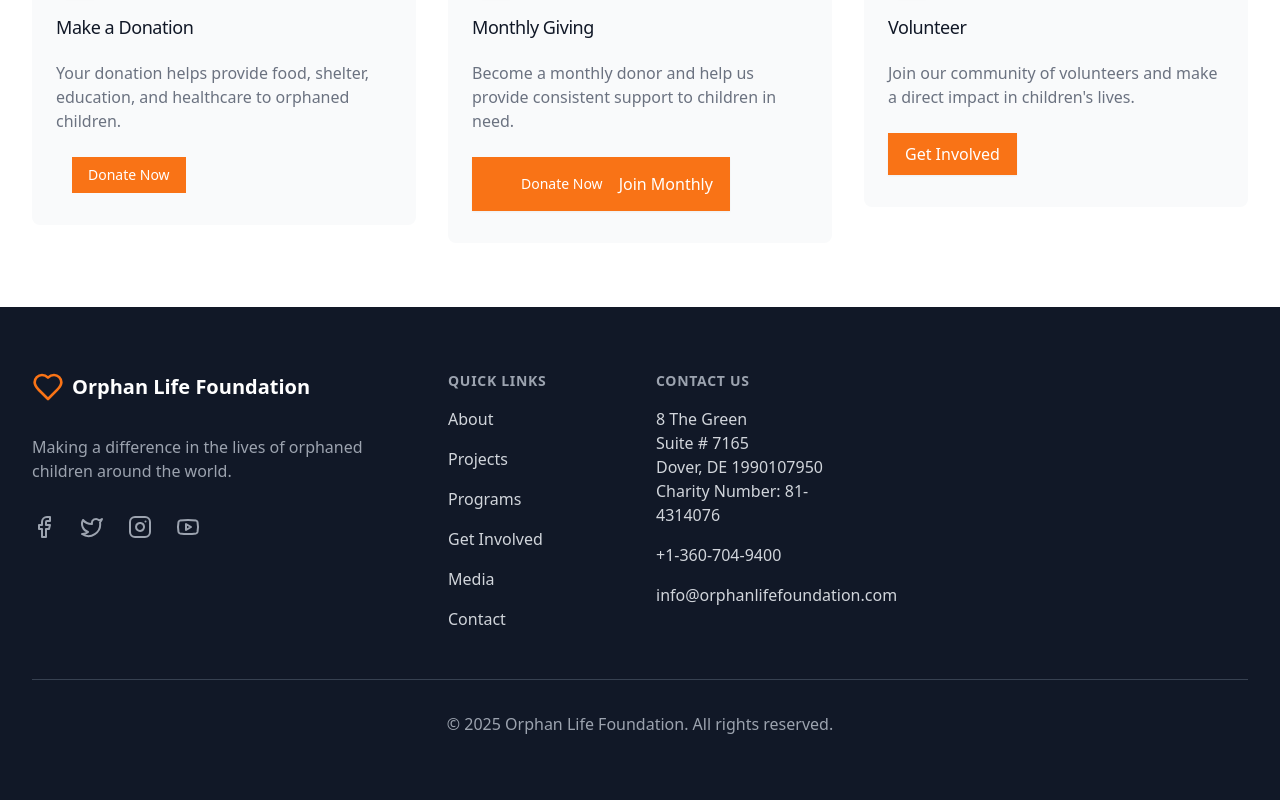
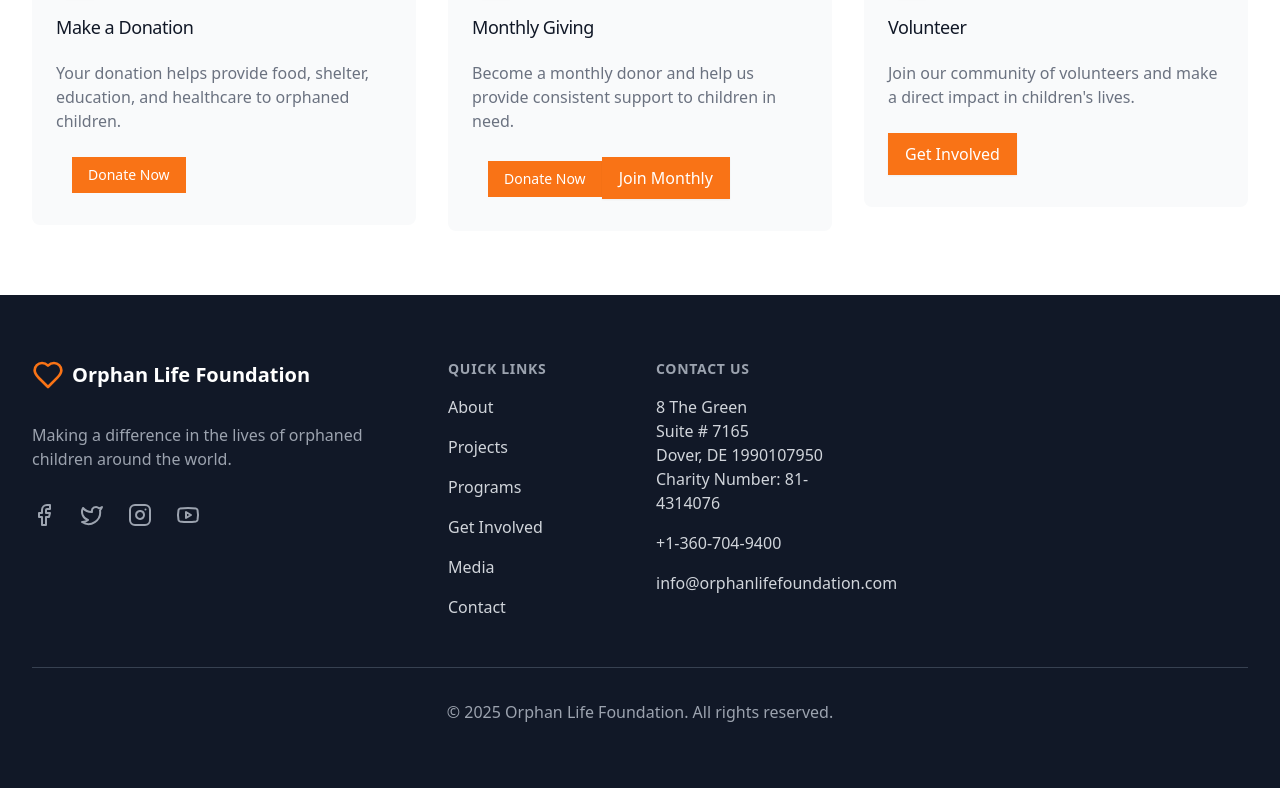
Before and after one commit to Maruhsoft/orphanlifefoundation, a React (Vite) app: page / in a window 1280 px wide. Shown: the part 2559-3359 px from the top of the page. Built offline with nearby package versions, Linux system fonts and the light colour scheme.

Commit message:
Update Support.tsx

```diff
--- a/src/components/Support.tsx
+++ b/src/components/Support.tsx
@@ -55,15 +55,15 @@ const Support = () => {
                     in need.
                   </p>
                   <div className="mt-6">
-                    <button onClick={() => setShowModal(true)}
-                      className="inline-flex items-center px-4 py-2 border border-transparent text-base font-medium shadow-sm text-white bg-orange-500 hover:bg-orange-600"
-                      >
-                      <button
+                    <button
         onClick={() => setShowModal(true)}
         className="ml-4 px-4 py-2 text-sm font-medium text-white bg-orange-500 hover:bg-orange-600 focus:outline-none focus:ring-2 focus:ring-offset-2 focus:ring-orange-500"
       >
         Donate Now
       </button>
+                    <button onClick={() => setShowModal(true)}
+                      className="inline-flex items-center px-4 py-2 border border-transparent text-base font-medium shadow-sm text-white bg-orange-500 hover:bg-orange-600"
+                      >
                       Join Monthly
                     </button>
 
```
